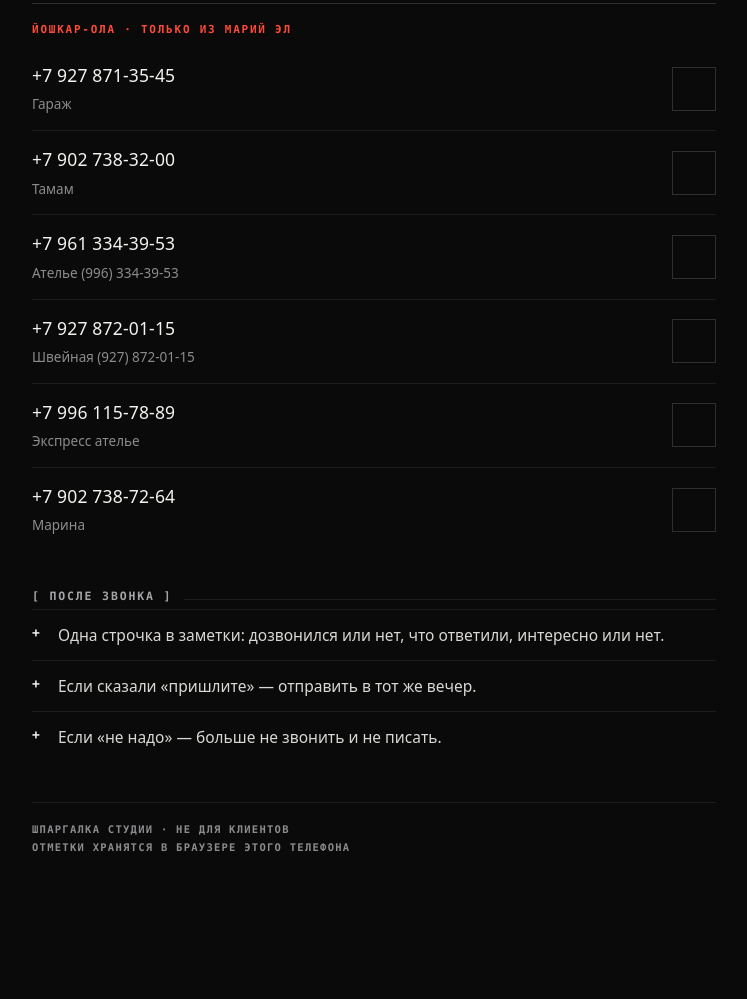
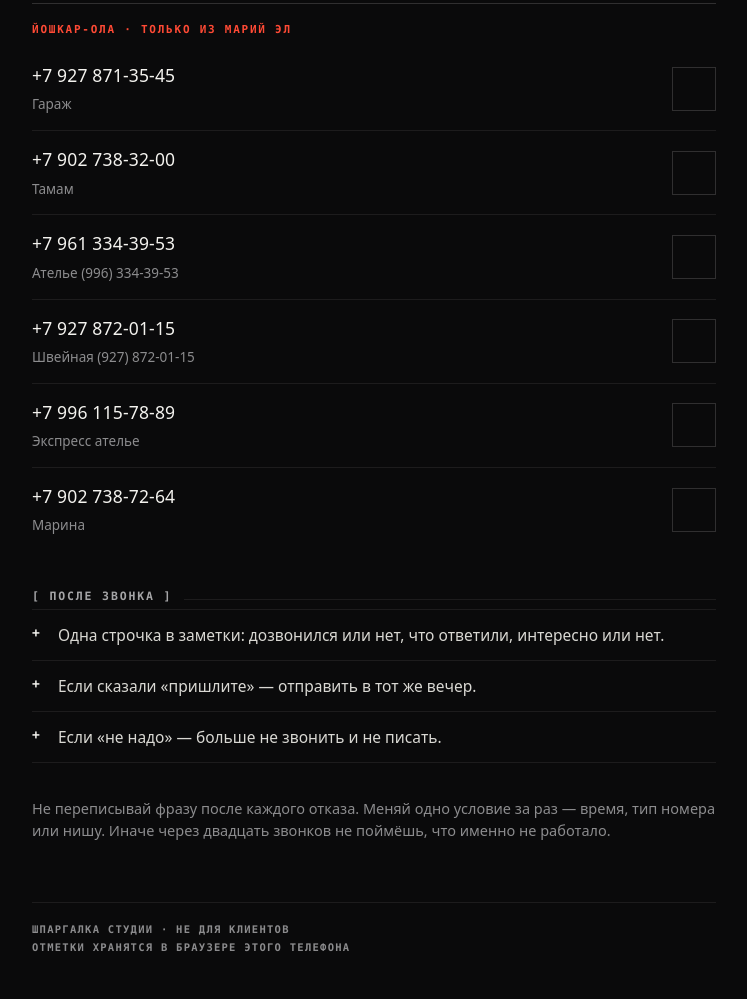
Before and after one commit to mensori-dev/demos, a plain HTML site: page zvonok/index.html in a window 1280 px wide. Shown: the part 8433-9432 px from the top of the page, without its empty margins (266-1013 px from the left). Before the commit the page ends 9340 px from the top, so only its background shows below. Drawn offline with Linux system fonts and the light colour scheme.

Commit message:
feat(zvonok): менять одно условие за раз
После девяти отказов подряд фраза переписывалась трижды за день, и
стало непонятно, что именно не работало. Правило в «после звонка»:
меняй время, тип номера или нишу — по одному, а не текст после
каждого отказа.

```diff
--- a/zvonok/index.html
+++ b/zvonok/index.html
@@ -638,6 +638,9 @@ a{color:inherit;text-decoration:none}
       <li>Если сказали «пришлите» — отправить в тот же вечер.</li>
       <li>Если «не надо» — больше не звонить и не писать.</li>
     </ul>
+    <div class="say">
+      <p class="say__h">Не переписывай фразу после каждого отказа. Меняй одно условие за раз — время, тип номера или нишу. Иначе через двадцать звонков не поймёшь, что именно не работало.</p>
+    </div>
   </section>
 
   <p class="foot">Шпаргалка студии · не для клиентов<br>отметки хранятся в браузере этого телефона</p>
```
